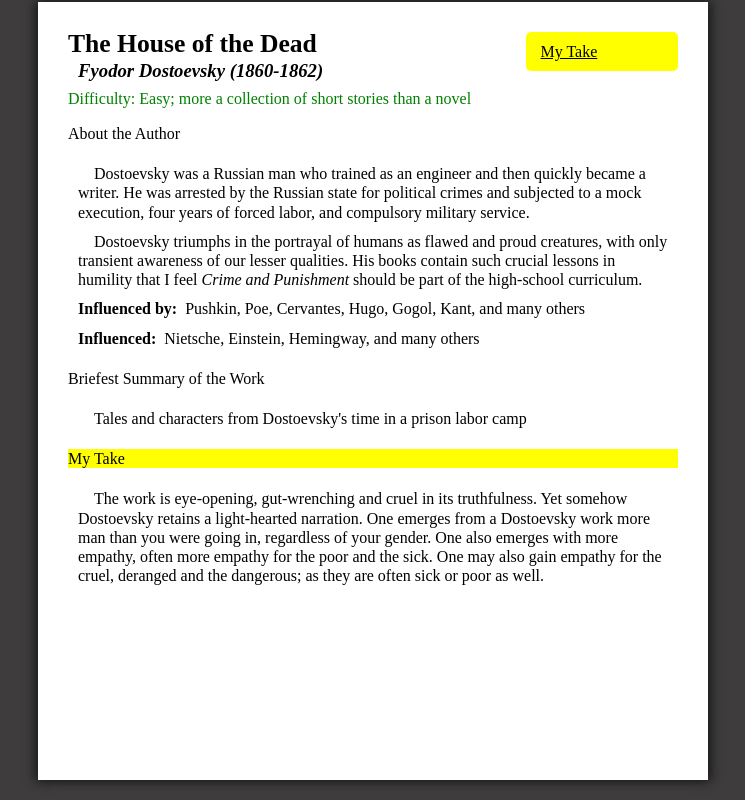
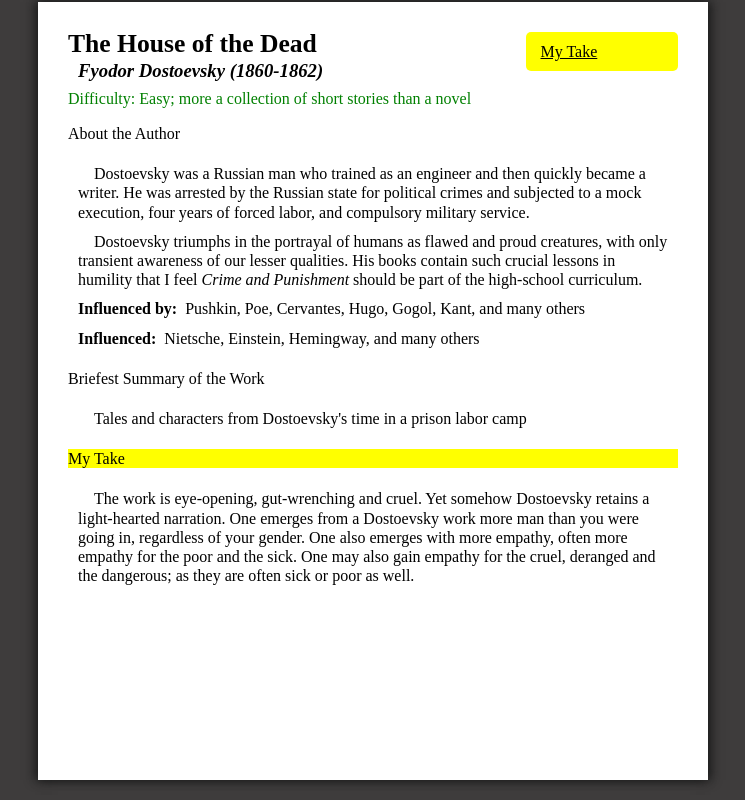
Before and after one commit to Patrick-Kendall/Patrick-Kendall.github.io, a plain HTML site: page russianLit.html in a window 1280 px wide. Shown: the part 4914-5714 px from the top of the page, without its empty margins (267-1012 px from the left). Drawn offline with Linux system fonts and the light colour scheme.

Commit message:
edit text

```diff
--- a/russianLit.html
+++ b/russianLit.html
@@ -302,7 +302,7 @@
         </div>
         <div class="myTake-header"><p>My Take</p><a name="myTakeMinorWorks" class="take-anch"></a></div>
         <div class="paragraph">
-          <p class="discussion-text"> &emsp;The work is eye-opening, gut-wrenching and cruel in its truthfulness. Yet somehow Dostoevsky retains a light-hearted narration. One emerges from a Dostoevsky work more man than you were going in, regardless of your gender. One also emerges with more empathy, often more empathy for the poor and the sick. One may also gain empathy for the cruel, deranged and the dangerous; as they are often sick or poor as well. </p>
+          <p class="discussion-text"> &emsp;The work is eye-opening, gut-wrenching and cruel. Yet somehow Dostoevsky retains a light-hearted narration. One emerges from a Dostoevsky work more man than you were going in, regardless of your gender. One also emerges with more empathy, often more empathy for the poor and the sick. One may also gain empathy for the cruel, deranged and the dangerous; as they are often sick or poor as well. </p>
         </div>
         <div class="paragraph"><p class="discussion-text"> &emsp;</p></div>
       </div>
```
Also changed, not shown: poly.html (+1 -1 lines).
